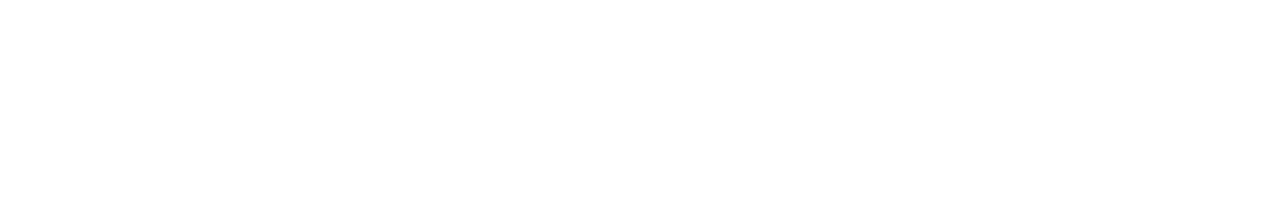
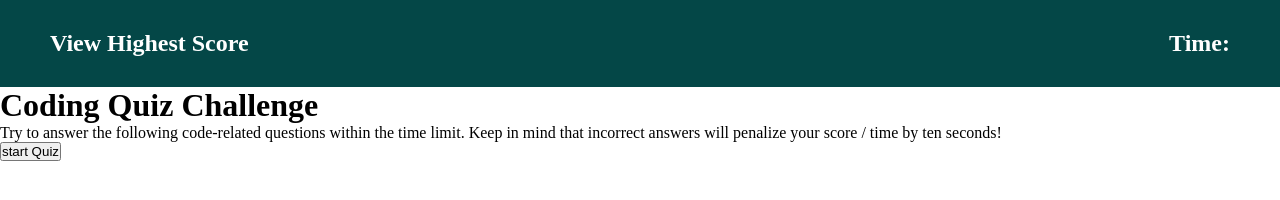
Before and after one commit to DarkXerXerS/BOOTCAMP_PROJECT_2, a plain HTML site: page index.html in a window 1280 px wide. Drawn offline with Linux system fonts and the light colour scheme.

Commit message:
opening page

```diff
--- a/index.html
+++ b/index.html
@@ -1,14 +1,26 @@
 <!DOCTYPE html>
 <html lang="en">
-<head>
-    <meta charset="UTF-8">
-    <meta http-equiv="X-UA-Compatible" content="IE=edge">
-    <meta name="viewport" content="width=device-width, initial-scale=1.0">
+  <head>
+    <meta charset="UTF-8" />
+    <meta http-equiv="X-UA-Compatible" content="IE=edge" />
+    <meta name="viewport" content="width=device-width, initial-scale=1.0" />
     <title>BOOTCAMP_PROJECT_2</title>
-    <link rel="stylesheet" href="./style.css">
-</head>
-<body>
-   <header> </header>
+    <link rel="stylesheet" href="./style.css" />
+  </head>
+  <body>
+    <header class="header-container">
+      <h2 class="header-space"><a href="#">View Highest Score</a></h2>
+      <h2 class="gap-space">Time:</h2>
+    </header>
 
-</body>
+    <main class="main-container">
+      <h1>Coding Quiz Challenge</h1>
+      <p>
+        Try to answer the following code-related questions within the time
+        limit. Keep in mind that incorrect answers will penalize your score /
+        time by ten seconds!
+      </p>
+      <button class="btn" type="submit">start Quiz</button>
+    </main>
+  </body>
 </html>
--- a/style.css
+++ b/style.css
@@ -0,0 +1,24 @@
+* {
+    padding: 0;
+    margin: 0;
+    box-sizing: border-box;
+}
+
+.header-container {
+    display: flex;
+    justify-content: space-between;
+    padding: 30px 0px;
+    background-color: rgb(4, 71, 71);
+    color: white;
+}
+
+ .header-space a   {
+    padding-left: 50px;
+    text-decoration: none;
+    color: white;
+
+}
+
+.gap-space {
+padding-right: 50px;
+}
```
